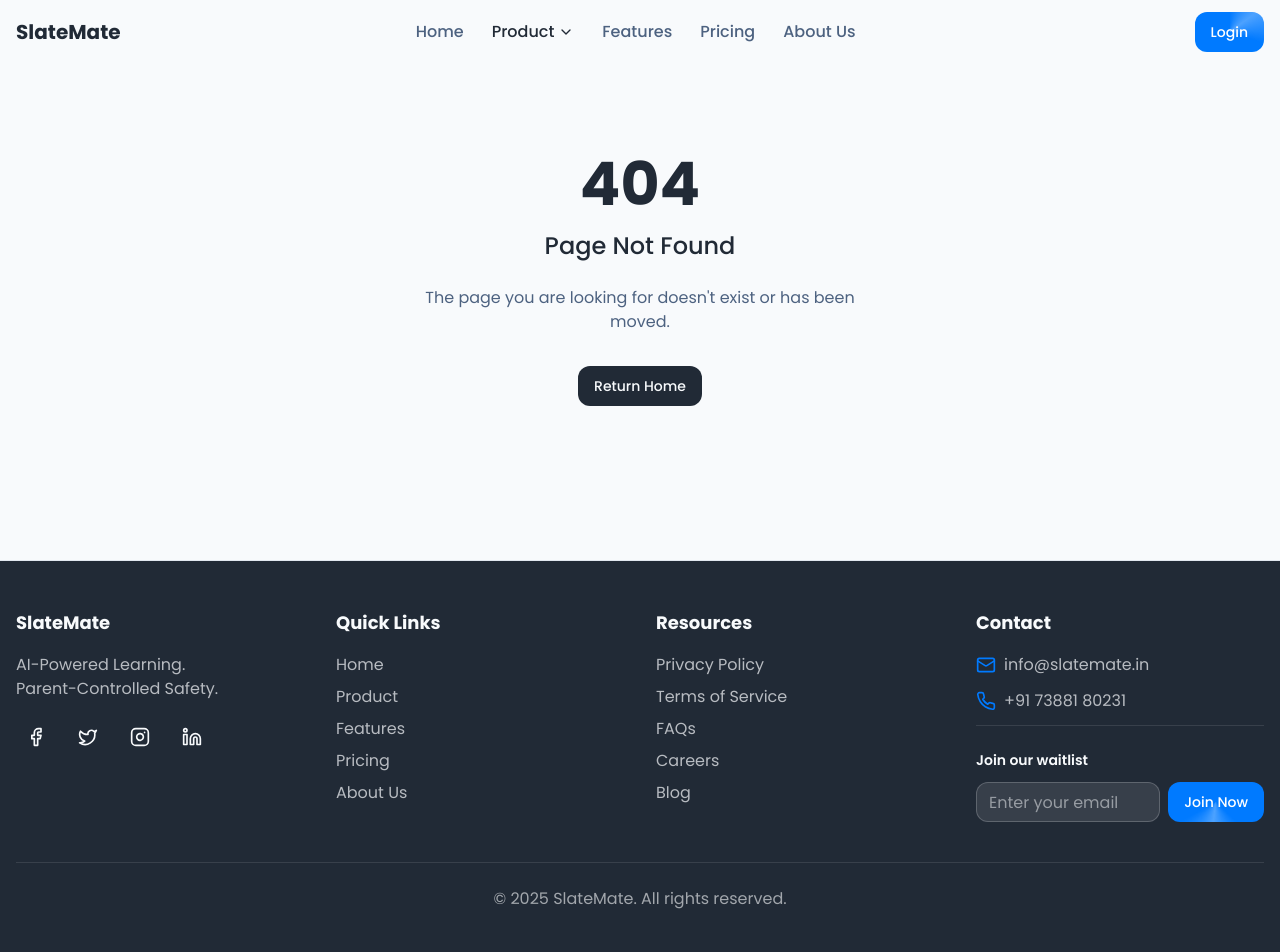
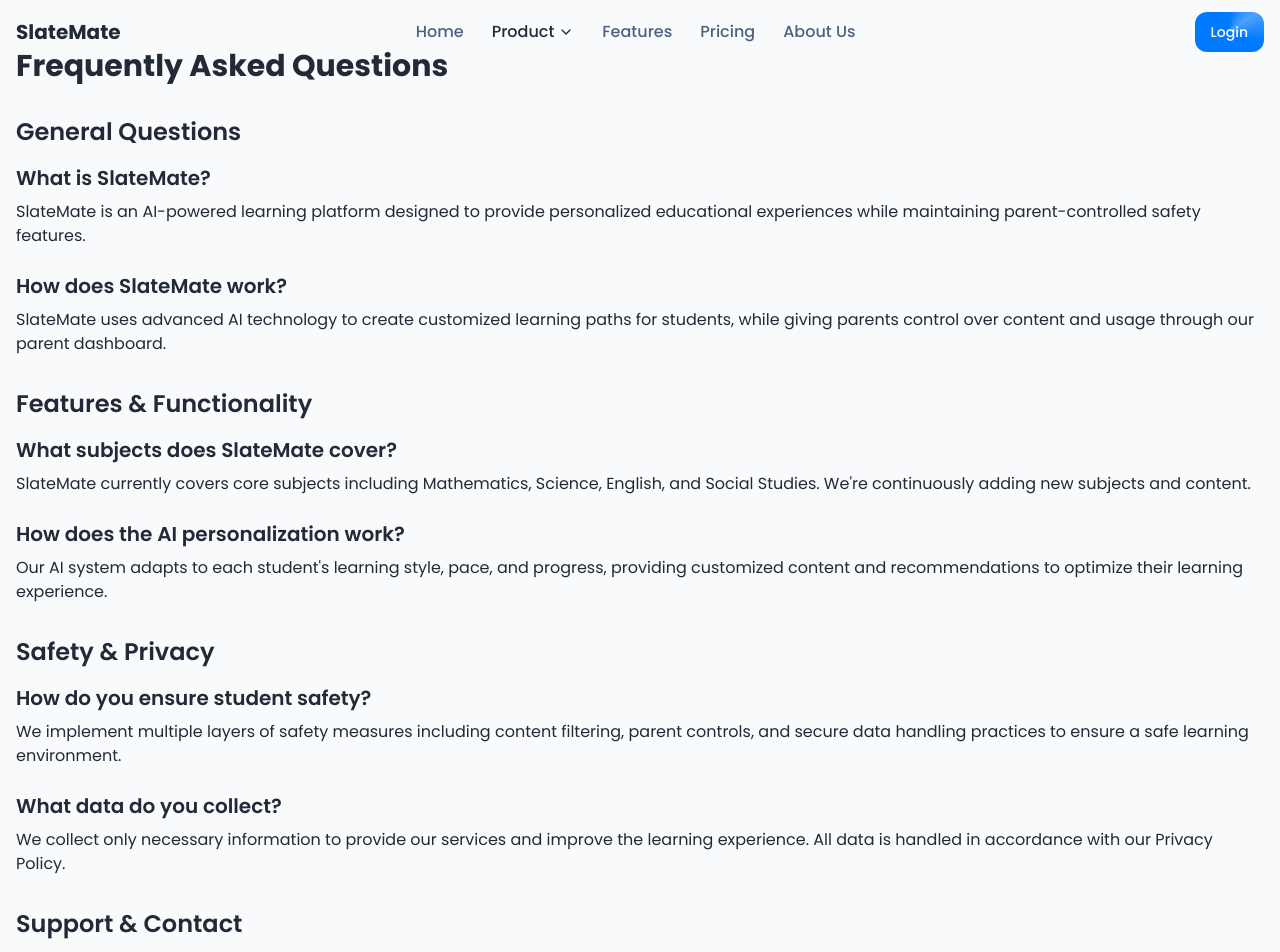
Before and after one commit to ayushranjan636/slate-mate, a Next.js app: page /faq in a window 1280 px wide. Before the commit this address had no page. Shown: the top 952 px of the page. Built offline with nearby package versions, Linux system fonts and the light colour scheme.

Commit message:
Create page.tsx

```diff
--- /dev/null
+++ b/app/faq/page.tsx
@@ -0,0 +1,168 @@
+import { Metadata } from "next"
+
+export const metadata: Metadata = {
+  title: "Frequently Asked Questions | SlateMate - AI-Powered Learning Platform",
+  description: "Find answers to common questions about SlateMate's AI-powered learning platform. Learn about features, pricing, safety measures, and how our personalized learning system works.",
+  keywords: "SlateMate FAQ, AI learning platform questions, educational technology FAQ, personalized learning questions, student safety FAQ",
+  openGraph: {
+    title: "Frequently Asked Questions | SlateMate - AI-Powered Learning Platform",
+    description: "Find answers to common questions about SlateMate's AI-powered learning platform. Learn about features, pricing, and safety measures.",
+    type: "website",
+    url: "https://slatemate.in/faq",
+    images: [
+      {
+        url: "/og-image.jpg",
+        width: 1200,
+        height: 630,
+        alt: "SlateMate FAQ",
+      },
+    ],
+  },
+  twitter: {
+    card: "summary_large_image",
+    title: "Frequently Asked Questions | SlateMate - AI-Powered Learning Platform",
+    description: "Find answers to common questions about SlateMate's AI-powered learning platform.",
+    images: ["/og-image.jpg"],
+  },
+  alternates: {
+    canonical: "https://slatemate.in/faq",
+  },
+}
+
+export default function FAQ() {
+  const structuredData = {
+    "@context": "https://schema.org",
+    "@type": "FAQPage",
+    "mainEntity": [
+      {
+        "@type": "Question",
+        "name": "What is SlateMate?",
+        "acceptedAnswer": {
+          "@type": "Answer",
+          "text": "SlateMate is an AI-powered learning platform designed to provide personalized educational experiences while maintaining parent-controlled safety features."
+        }
+      },
+      {
+        "@type": "Question",
+        "name": "How does SlateMate work?",
+        "acceptedAnswer": {
+          "@type": "Answer",
+          "text": "SlateMate uses advanced AI technology to create customized learning paths for students, while giving parents control over content and usage through our parent dashboard."
+        }
+      },
+      {
+        "@type": "Question",
+        "name": "What subjects does SlateMate cover?",
+        "acceptedAnswer": {
+          "@type": "Answer",
+          "text": "SlateMate currently covers core subjects including Mathematics, Science, English, and Social Studies. We're continuously adding new subjects and content."
+        }
+      },
+      {
+        "@type": "Question",
+        "name": "How does the AI personalization work?",
+        "acceptedAnswer": {
+          "@type": "Answer",
+          "text": "Our AI system adapts to each student's learning style, pace, and progress, providing customized content and recommendations to optimize their learning experience."
+        }
+      },
+      {
+        "@type": "Question",
+        "name": "How do you ensure student safety?",
+        "acceptedAnswer": {
+          "@type": "Answer",
+          "text": "We implement multiple layers of safety measures including content filtering, parent controls, and secure data handling practices to ensure a safe learning environment."
+        }
+      }
+    ]
+  }
+
+  return (
+    <>
+      <script
+        type="application/ld+json"
+        dangerouslySetInnerHTML={{ __html: JSON.stringify(structuredData) }}
+      />
+      <div className="container mx-auto px-4 py-12">
+        <h1 className="text-3xl font-bold mb-8">Frequently Asked Questions</h1>
+
+        <div className="prose prose-lg max-w-none">
+          <section className="mb-8">
+            <h2 className="text-2xl font-semibold mb-4">General Questions</h2>
+
+            <div className="mb-6">
+              <h3 className="text-xl font-semibold mb-2">What is SlateMate?</h3>
+              <p>
+                SlateMate is an AI-powered learning platform designed to provide personalized educational
+                experiences while maintaining parent-controlled safety features.
+              </p>
+            </div>
+
+            <div className="mb-6">
+              <h3 className="text-xl font-semibold mb-2">How does SlateMate work?</h3>
+              <p>
+                SlateMate uses advanced AI technology to create customized learning paths for students,
+                while giving parents control over content and usage through our parent dashboard.
+              </p>
+            </div>
+          </section>
+
+          <section className="mb-8">
+            <h2 className="text-2xl font-semibold mb-4">Features & Functionality</h2>
+
+            <div className="mb-6">
+              <h3 className="text-xl font-semibold mb-2">What subjects does SlateMate cover?</h3>
+              <p>
+                SlateMate currently covers core subjects including Mathematics, Science, English, and
+                Social Studies. We're continuously adding new subjects and content.
+              </p>
+            </div>
+
+            <div className="mb-6">
+              <h3 className="text-xl font-semibold mb-2">How does the AI personalization work?</h3>
+              <p>
+                Our AI system adapts to each student's learning style, pace, and progress, providing
+                customized content and recommendations to optimize their learning experience.
+              </p>
+            </div>
+          </section>
+
+          <section className="mb-8">
+            <h2 className="text-2xl font-semibold mb-4">Safety & Privacy</h2>
+
+            <div className="mb-6">
+              <h3 className="text-xl font-semibold mb-2">How do you ensure student safety?</h3>
+              <p>
+                We implement multiple layers of safety measures including content filtering,
+                parent controls, and secure data handling practices to ensure a safe learning environment.
+              </p>
+            </div>
+
+            <div className="mb-6">
+              <h3 className="text-xl font-semibold mb-2">What data do you collect?</h3>
+              <p>
+                We collect only necessary information to provide our services and improve the learning
+                experience. All data is handled in accordance with our Privacy Policy.
+              </p>
+            </div>
+          </section>
+
+          <section className="mb-8">
+            <h2 className="text-2xl font-semibold mb-4">Support & Contact</h2>
+
+            <div className="mb-6">
+              <h3 className="text-xl font-semibold mb-2">How can I get help?</h3>
+              <p>
+                You can reach our support team through email at{" "}
+                <a href="mailto:support@slatemate.in" className="text-primary hover:underline">
+                  support@slatemate.in
+                </a>{" "}
+                or call us at +91 73881 80231.
+              </p>
+            </div>
+          </section>
+        </div>
+      </div>
+    </>
+  )
+}
```
